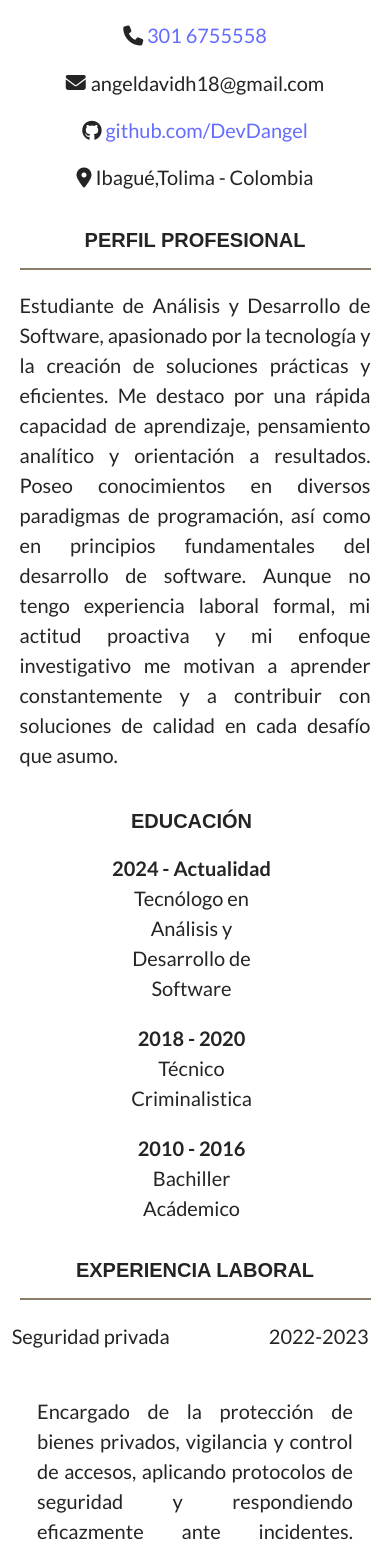
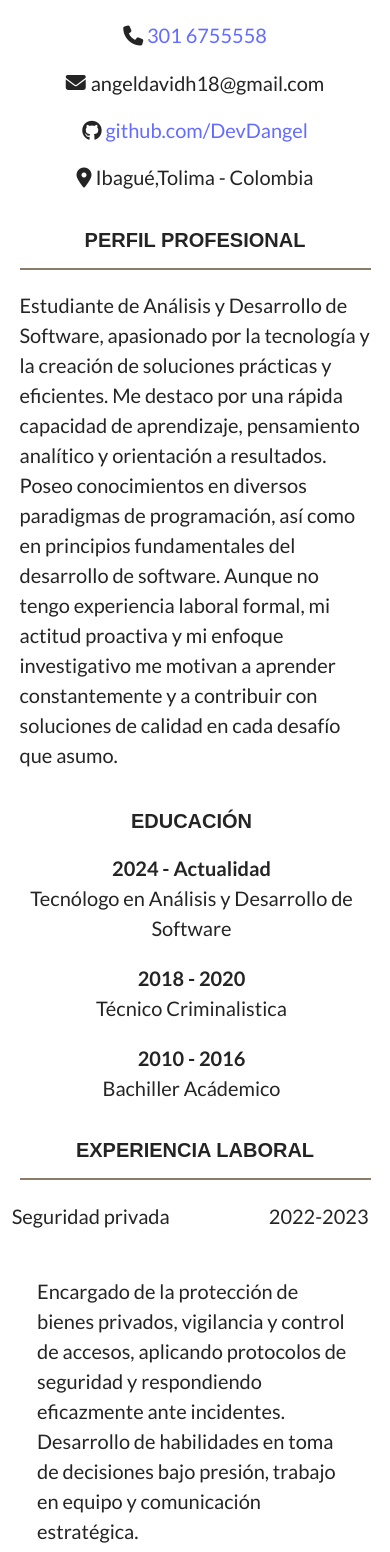
Before and after one commit to DevDangel/Curriculum-react, a React (Vite) app: page / in a window 390 px wide. Shown: the part 432-1984 px from the top of the page. Built offline with nearby package versions, Linux system fonts and the light colour scheme; a web font is replaced by a local one.

Commit message:
curriculum * react

```diff
--- a/src/components/Education.jsx
+++ b/src/components/Education.jsx
@@ -2,7 +2,7 @@ import '../assets/css/Education.css';
 const Education = () => {
     return (
         <div className="education">
-            <section>
+            <section id='education'>
                 <h2 id='educacion'>EDUCACIÓN</h2>
                 <p id='p-e'><span id="span">2024 - Actualidad</span><br />Tecnólogo en Análisis y Desarrollo de Software</p>
                 <p id='p-e'><span id="span">2018 - 2020</span><br />Técnico Criminalistica</p>
--- a/src/index.css
+++ b/src/index.css
@@ -139,12 +139,13 @@ button:focus-visible {
     margin-right: -20%;
   }
   #perfil-p{
-    text-align: justify !important;
-    word-spacing: 0px !important;
+    text-align: left !important;
+    font-size: 20px !important;
   }
 
   .education{
     margin-right: 30%;
+    width: 100% !important;
   }
   #p-e{
     margin-top: 0%;
@@ -168,8 +169,9 @@ button:focus-visible {
   #p-exp2{
     margin-left: 15% !important;
     padding: 0 !important;
+    text-align: left !important;
+  }
 
-  }
   .skills{
     margin-right: 20px;
   }
@@ -237,4 +239,5 @@ button:focus-visible {
   .esfera, .line-v{
     display: none !important;
   }
+
 }
```
